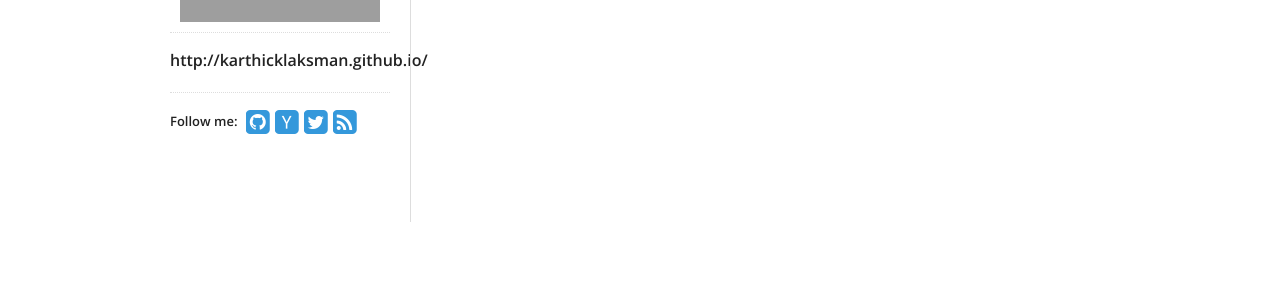
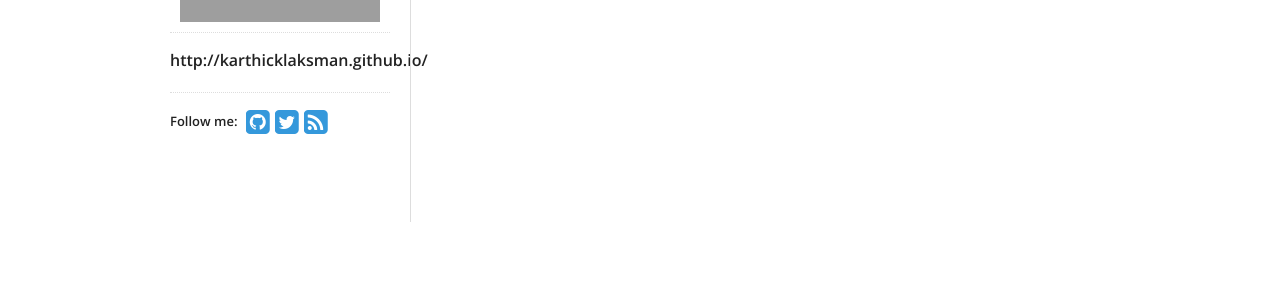
Before and after one commit to itskarthicklakshmanan/karthicklaksman.github.io, a Jekyll site: the page built from index.html, in a window 1280 px wide. Shown: the part 210-510 px from the top of the page. Built offline with Jekyll 4.4.1, drawn with Linux system fonts in a browser that asks for light colours; nearby versions of some CDN libraries; grey boxes are pictures that could not be loaded.

Commit message:
Update social.html

```diff
--- a/_includes/social.html
+++ b/_includes/social.html
@@ -1,70 +1,23 @@
 Follow me:
 <div id="stalker">
   {% if site.data.theme.social.github %}
-  <a title="{{ site.data.theme.social.github }} on Github" href="https://github.com/{{ site.data.theme.social.github }}">
+  <a title="{{ site.data.theme.social.github }} on Github" href="https://github.com/karthicklaksman">
     <i class="fa fa-github-square"></i>
   </a>
   {% endif %}
 
-  {% if site.data.theme.social.bitbucket %}
-  <a title="{{ site.data.theme.social.bitbucket }} on Bitbucket" href="https://bitbucket.com/{{ site.data.theme.social.bitbucket }}/">
-    <i class="fa fa-bitbucket-square"></i>
-  </a>
-  {% endif %}
-
-  {% if site.data.theme.social.hacker_news %}
-  <a title="{{ site.data.theme.social.hacker_news }} on Hacker News" href="https://news.ycombinator.com/user?id={{site.data.theme.social.hacker_news }}">
-     <i class="fa fa-hacker-news"></i>
-  </a>
-  {% endif %}
-
-  {% if site.data.theme.social.stackexchange %}
-  <a title="{{ site.data.theme.name }} on Stack Exchange" href="https://stackexchange.com/users/{{site.data.theme.social.stackexchange }}">
-    <i class="fa fa-stack-exchange"></i>
-  </a>
-  {% endif %}
-
-  {% if site.data.theme.social.stackoverflow %}
-  <a title="{{ site.data.theme.name }} on Stack Overflow" href="http://stackoverflow.com/users/{{site.data.theme.social.stackoverflow }}">
-    <i class="fa fa-stack-overflow"></i>
-  </a>
-  {% endif %}
-
   {% if site.data.theme.social.twitter %}
-  <a title="{{ site.data.theme.social.twitter }} on Twitter" href="https://twitter.com/{{ site.data.theme.social.twitter }}">
+  <a title="{{ site.data.theme.social.twitter }} on Twitter" href="https://twitter.com/kaarz">
     <i class="fa fa-twitter-square"></i>
   </a>
   {% endif %}
 
-  {% if site.data.theme.social.facebook %}
-  <a title="{{ site.data.theme.name }} on Facebook" href="https://facebook.com/{{ site.data.theme.social.facebook }}">
-    <i class="fa fa-facebook-square"></i>
-  </a>
-  {% endif %}
-
-  {% if site.data.theme.social.tumblr %}
-  <a title="{{ site.data.theme.name }} on tumblr" href="https://{{ site.data.theme.social.tumblr }}.tumblr.com">
-    <i class="fa fa-tumblr-square"></i>
-  </a>
-  {% endif %}
-
   {% if site.data.theme.social.linkedin %}
-  <a title="{{ site.data.theme.name }} on LinkedIn" href="https://www.linkedin.com/in/{{ site.data.theme.social.linkedin }}">
+  <a title="{{ site.data.theme.name }} on LinkedIn" href="https://www.linkedin.com/in/karthicklakshman/">
     <i class="fa fa-linkedin-square"></i>
   </a>
   {% endif %}
 
-  {% if site.data.theme.social.gplus %}
-  <a title="{{ site.data.theme.name }} on Google Plus" href="https://plus.google.com/{{ site.data.theme.social.gplus }}">
-    <i class="fa fa-google-plus-square"></i>
-  </a>
-  {% endif %}
-
-  {% if site.data.theme.social.flickr %}
-  <a title="{{ site.data.theme.name }} on Flickr" href="https://www.flickr.com/photos/{{ site.data.theme.social.flickr }}">
-    <i class="fa fa-flickr"></i>
-  </a>
-  {% endif %}
 
   {% if site.data.theme.show_atom_feed %}
   <a title="Atom feed" id="atom" href="/atom.xml">
```
